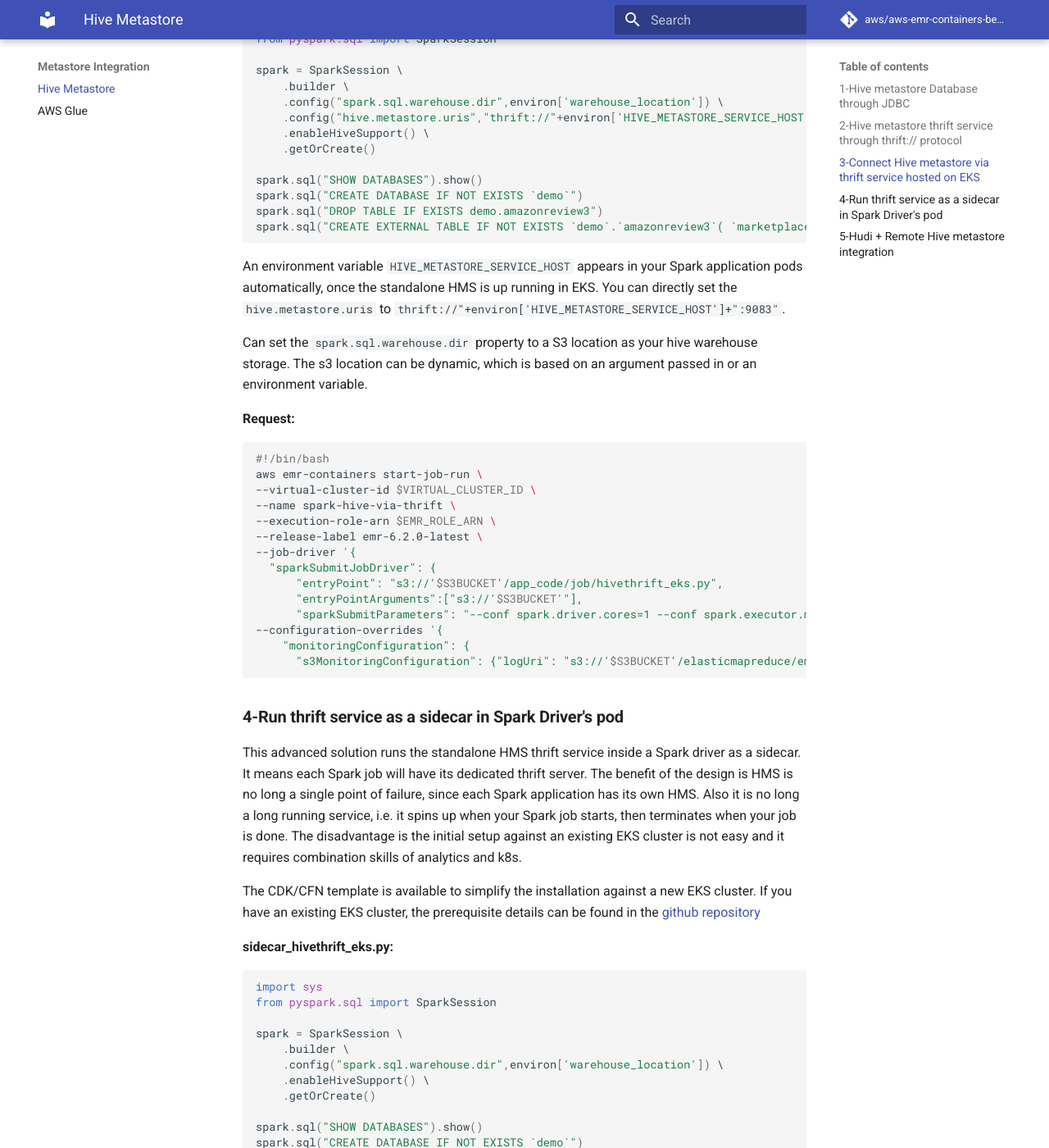
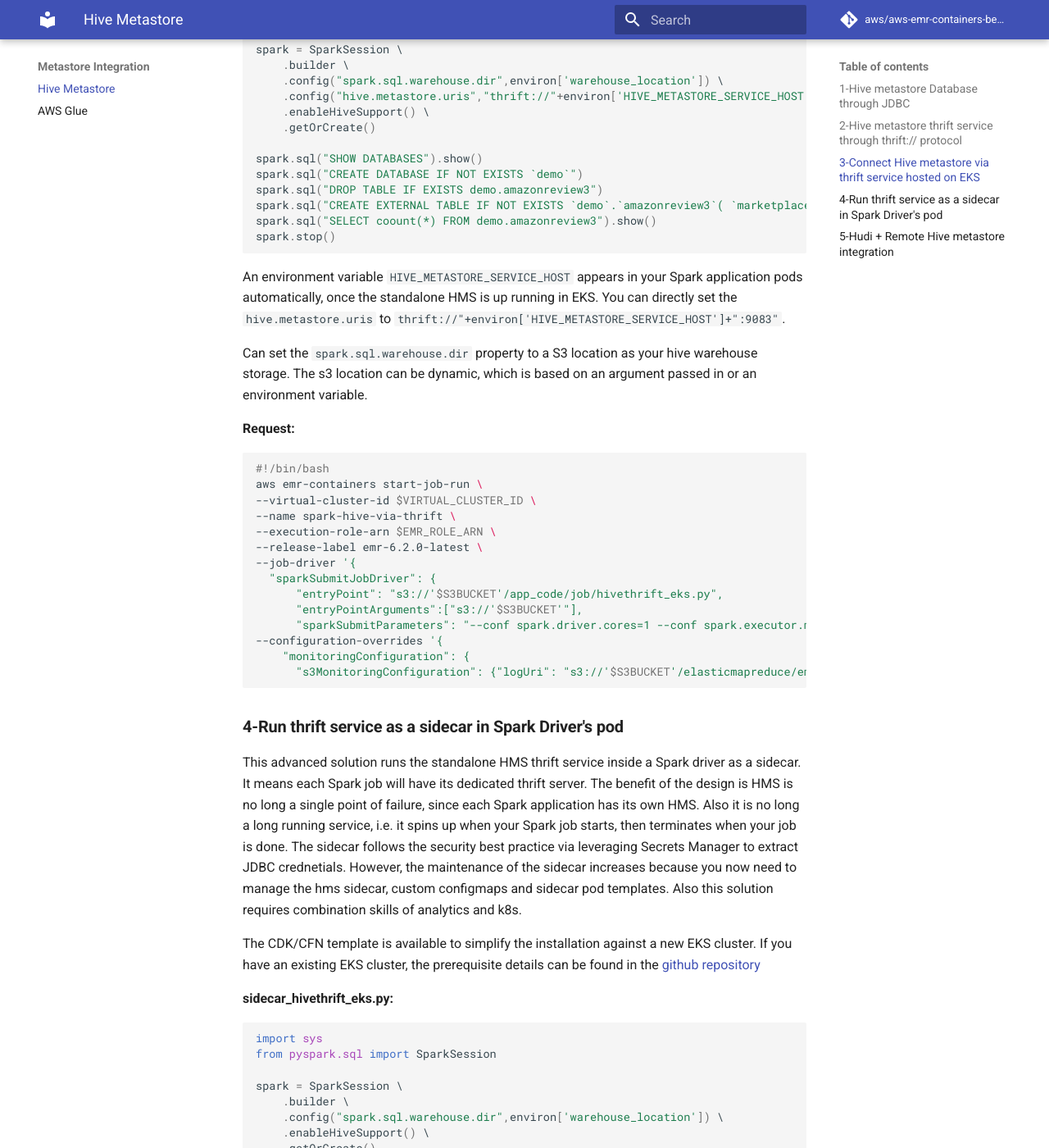
Before and after one commit to aws/aws-emr-containers-best-practices, an MkDocs documentation site: the page built from content/metastore-integrations/docs/hive-metastore.md, in a window 1280 px wide and 1400 px high, scrolled down 4236 px. Shown: the whole window at 82% size. Built offline with MkDocs 1.6.1 and Material for MkDocs 9.7.7, drawn with Linux system fonts in a browser that asks for light colours; comment, search, counter and statistics services are not loaded; some of the changed text lies outside the part shown.

Commit message:
update pros cons

````diff
--- a/content/metastore-integrations/docs/hive-metastore.md
+++ b/content/metastore-integrations/docs/hive-metastore.md
@@ -160,7 +160,7 @@
 ### **3-Connect Hive metastore via thrift service hosted on EKS**
 In this example, our Spark application connects to a standalone Hive metastore service (HMS) running in EKS.
 
-Running the standalone HMS in EKS unifies your analytics applications with other business critical apps in a single platform. It simplifies your solution architecture and infrastructure design. The helm chart solution includes autoscaling feature, so your EKS cluster can automatically expand or shrink when the HMS request volume changes. Also it follows the security best practice to manage JDBC credentials via AWS Secrets Manager. However, the solution requires DevOps and k8s skills, also you need to be able to maintain the workload stability and resiliency in EKS.
+Running the standalone HMS in EKS unifies your analytics applications with other business critical apps in a single platform. It simplifies your solution architecture and infrastructure design. The helm chart solution includes autoscaling feature, so your EKS cluster can automatically expand or shrink when the HMS request volume changes. Also it follows the security best practice to manage JDBC credentials via AWS Secrets Manager. However, you will need a combination of analytics and k8s skills to maintain this solution.
 
 To install the [HMS helm chart](https://github.com/melodyyangaws/hive-emr-on-eks/tree/main/hive-metastore-chart), simply replace the environment variables in values.yaml, then manually `helm install` via the command below. Otherwise, deploy the HMS via a CDK/CFN template with a security best practice. Check out the [CDK project](https://github.com/melodyyangaws/hive-emr-on-eks/blob/5faa5201cb9fb437e70fe895bcebc94bd076a74a/source/lib/spark_on_eks_stack.py#L81) for more details.
 
@@ -194,7 +194,8 @@
 spark.sql("CREATE DATABASE IF NOT EXISTS `demo`")
 spark.sql("DROP TABLE IF EXISTS demo.amazonreview3")
 spark.sql("CREATE EXTERNAL TABLE IF NOT EXISTS `demo`.`amazonreview3`( `marketplace` string,`customer_id`string,`review_id` string,`product_id` string,`product_parent` string,`product_title` string,`star_rating` integer,`helpful_votes` integer,`total_votes` integer,`vine` string,`verified_purchase` string,`review_headline` string,`review_body` string,`review_date` date,`year` integer) STORED AS PARQUET LOCATION '"+sys.argv[1]+"/app_code/data/toy/'")
-
+spark.sql("SELECT coount(*) FROM demo.amazonreview3").show()
+spark.stop()
 ```
 An environment variable `HIVE_METASTORE_SERVICE_HOST` appears in your Spark application pods automatically, once the standalone HMS is up running in EKS. You can directly set the `hive.metastore.uris` to `thrift://"+environ['HIVE_METASTORE_SERVICE_HOST']+":9083"`.
 
@@ -221,7 +222,7 @@
 
 ### **4-Run thrift service as a sidecar in Spark Driver's pod**
 
-This advanced solution runs the standalone HMS thrift service inside a Spark driver as a sidecar. It means each Spark job will have its dedicated thrift server. The benefit of the design is HMS is no long a single point of failure, since each Spark application has its own HMS. Also it is no long a long running service, i.e. it spins up when your Spark job starts, then terminates when your job is done. The disadvantage is the initial setup against an existing EKS cluster is not easy and it requires combination skills of analytics and k8s.
+This advanced solution runs the standalone HMS thrift service inside a Spark driver as a sidecar. It means each Spark job will have its dedicated thrift server. The benefit of the design is HMS is no long a single point of failure, since each Spark application has its own HMS. Also it is no long a long running service, i.e. it spins up when your Spark job starts, then terminates when your job is done. The sidecar follows the security best practice via leveraging Secrets Manager to extract JDBC crednetials. However, the maintenance of the sidecar increases because you now need to manage the hms sidecar, custom configmaps and sidecar pod templates. Also this solution requires combination skills of analytics and k8s.
 
 The CDK/CFN template is available to simplify the installation against a new EKS cluster. If you have an existing EKS cluster, the prerequisite details can be found in the [github repository](https://github.com/melodyyangaws/hive-emr-on-eks#41-run-the-thrift-service-as-a-sidecar-in-spark-drivers-pod)
 
@@ -241,7 +242,7 @@
 spark.sql("CREATE DATABASE IF NOT EXISTS `demo`")
 spark.sql("DROP TABLE IF EXISTS demo.amazonreview4")
 spark.sql("CREATE EXTERNAL TABLE `demo`.`amazonreview4`( `marketplace` string,`customer_id`string,`review_id` string,`product_id` string,`product_parent` string,`product_title` string,`star_rating` integer,`helpful_votes` integer,`total_votes` integer,`vine` string,`verified_purchase` string,`review_headline` string,`review_body` string,`review_date` date,`year` integer) STORED AS PARQUET LOCATION '"+sys.argv[1]+"/app_code/data/toy/'")
-
+spark.sql("SELECT coount(*) FROM demo.amazonreview4").show()
 spark.stop()
 ```
 
````
Also changed, not shown: other parts of content/metastore-integrations/docs/hive-metastore.md (+1 -1 lines), content/metastore-integrations/docs/aws-glue.md (+1 -1 lines).
